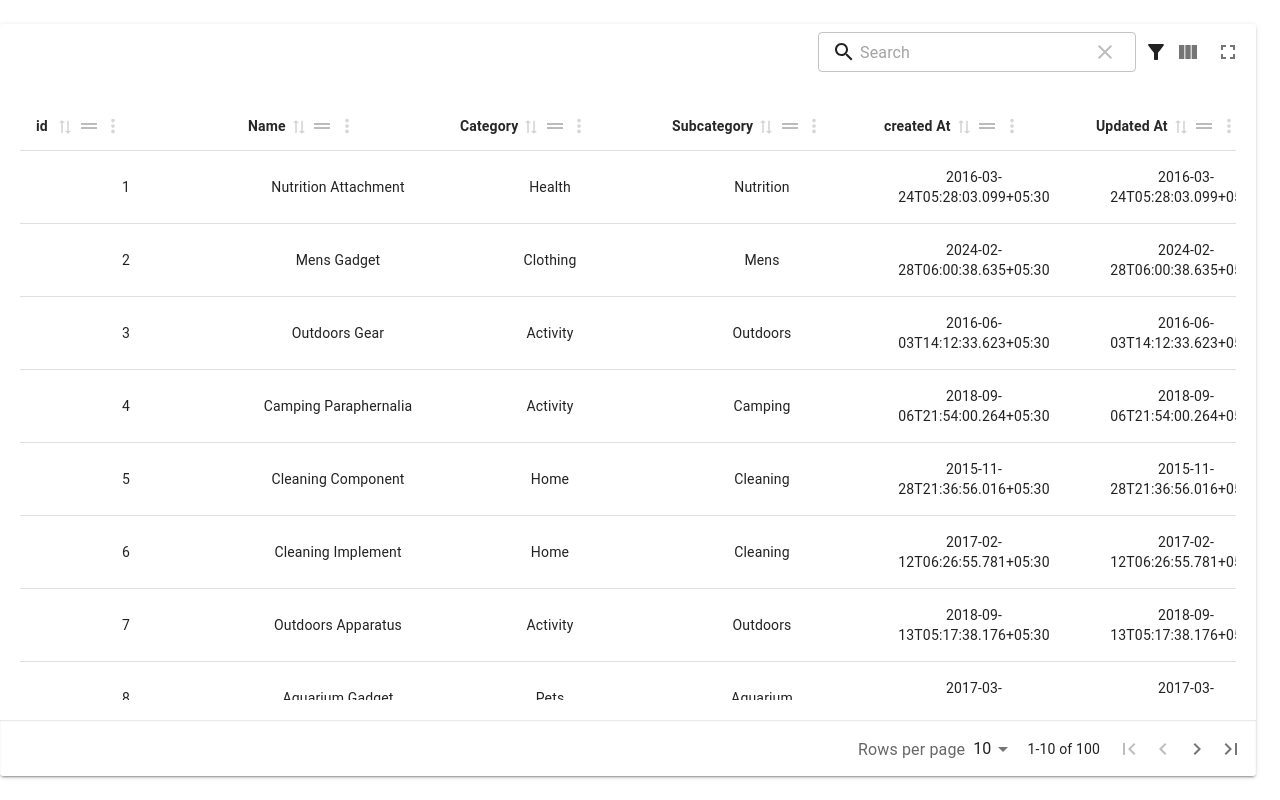
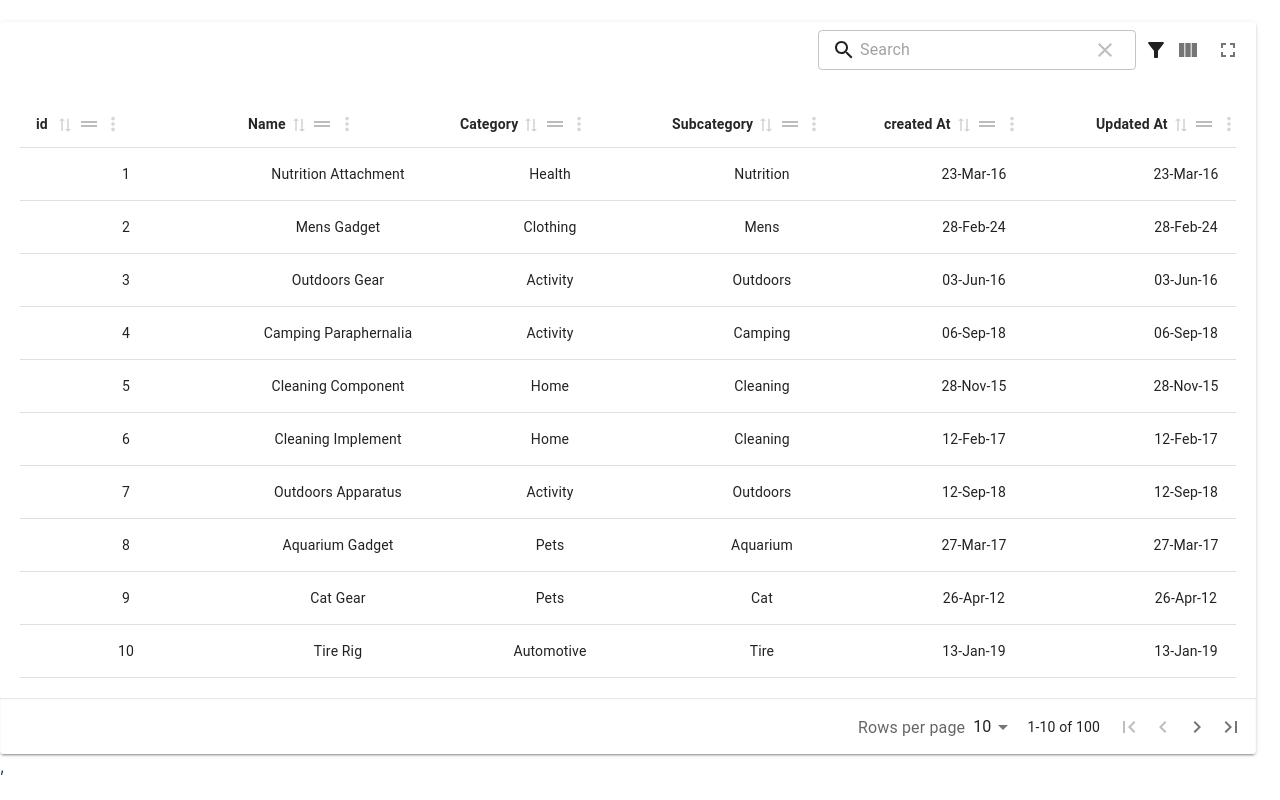
Before and after one commit to somesh202/reuinon-assignment, a React (Vite) app: page / in a window 1280 px wide. Built offline with nearby package versions, Linux system fonts and the light colour scheme.

Commit message:
Debugging for deployment

```diff
--- a/src/App.jsx
+++ b/src/App.jsx
@@ -15,7 +15,7 @@ import {
   Paper,
   useMediaQuery
 } from '@mui/material';
-// import moment from 'moment';
+import moment from 'moment';
 
 const App = () => {
   const isMobile = useMediaQuery('(max-width: 1000px)');
@@ -41,13 +41,13 @@ const App = () => {
       {
         header: 'created At',
         accessorKey: 'createdAt',
-        filterVariant: 'date-range',
-        // accessorFn: (item) => moment(item.createdAt).format('DD-MMM-YY'),
+        accessorFn: (item) => moment(item.createdAt).format('DD-MMM-YY'),
+        filterVariant: 'date-range'
       },
       {
         header: 'Updated At',
         accessorKey: 'updatedAt',
-        // accessorFn: (item) => moment(item.updatedAt).format('DD-MMM-YY'),
+        accessorFn: (item) => moment(item.updatedAt).format('DD-MMM-YY'),
         filterVariant: 'date-range'
       },
       {
@@ -55,12 +55,24 @@ const App = () => {
         accessorKey: 'price',
         filterVariant: 'range-slider',
         filterFn: 'betweenInclusive',
+        muiFilterSliderProps: {
+          marks: true,
+          max: 1000,
+          min: 0,
+          step: 10,
+        },
       },
       {
         header: 'Sale Price',
         accessorKey: 'sale_price',
         filterVariant: 'range-slider',
         filterFn: 'betweenInclusive',
+        muiFilterSliderProps: {
+          marks: true,
+          max: 1000,
+          min: 0,
+          step: 10,
+        },
       },
     ],
     [],
--- a/src/main.jsx
+++ b/src/main.jsx
@@ -6,9 +6,13 @@ import { AdapterDayjs } from '@mui/x-date-pickers/AdapterDayjs';
 import { LocalizationProvider } from '@mui/x-date-pickers/LocalizationProvider';
 
 ReactDOM.createRoot(document.getElementById('root')).render(
+
+  <LocalizationProvider dateAdapter={AdapterDayjs}>
   <React.StrictMode>
 
     <App />
 
+
   </React.StrictMode>,
+  </LocalizationProvider>
 )
```
